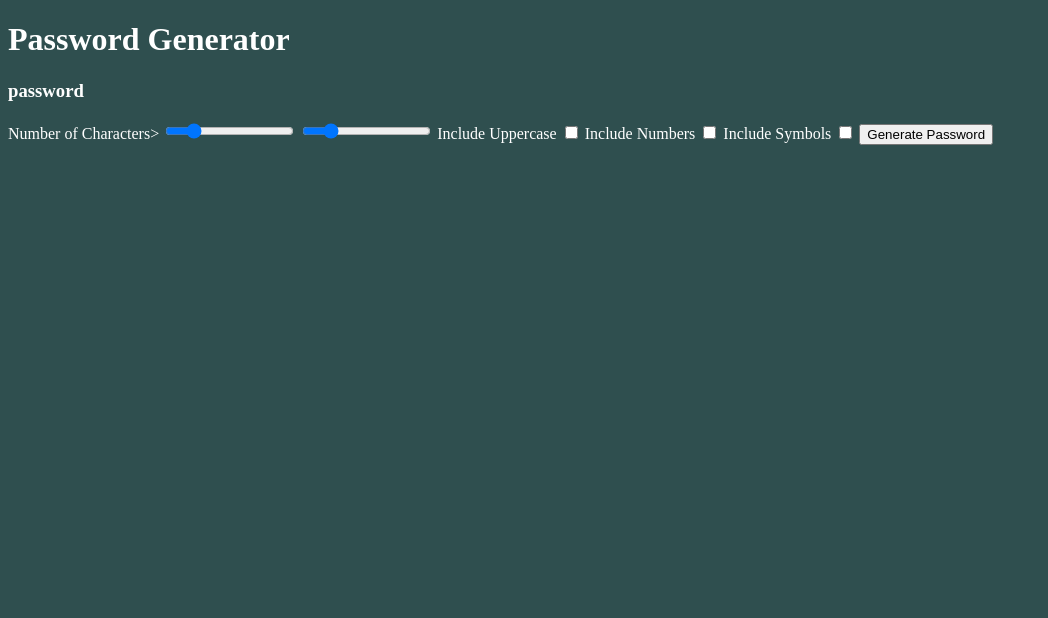
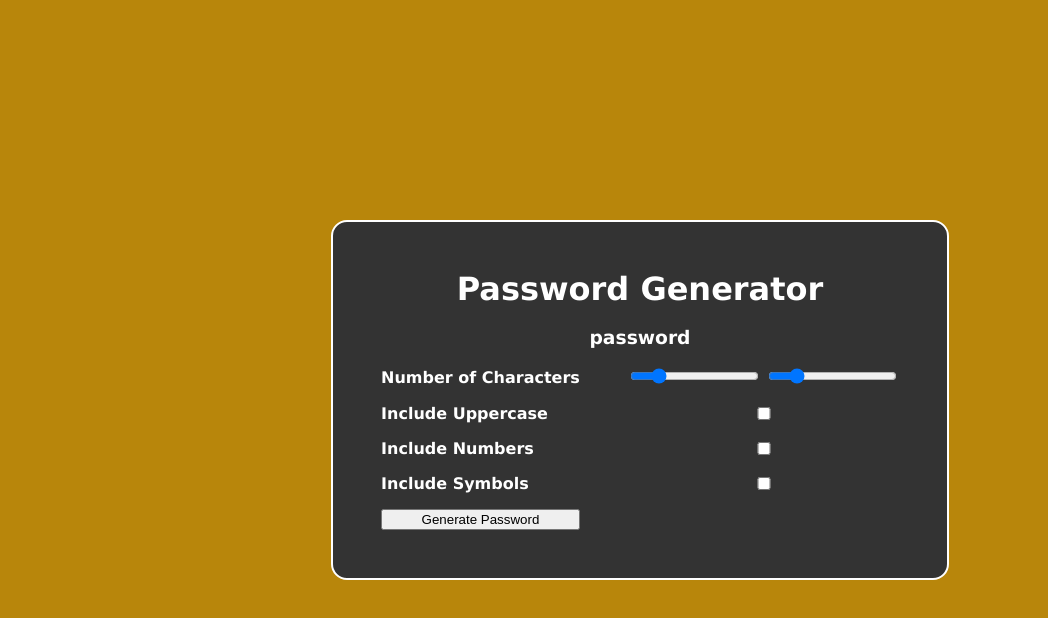
Before and after one commit to dguydalton/JavaScript-Password-Generator, a plain HTML site: page index.html in a window 1280 px wide. Shown: the whole page, without its empty margins (0-1048 px from the left). Drawn offline with Linux system fonts and the light colour scheme.

Commit message:
pseudo code

```diff
--- a/index.html
+++ b/index.html
@@ -8,12 +8,14 @@
 </head>
 <body>
     <div class="container">
-        <h1>Password Generator</h1>
+        <h1 class="title">Password Generator</h1>
         <h3>password</h3>
-        <form>
-            <label for="">Number of Characters</label>>
-            <input type="range" min="1" max="50" value="10" id="characterAmountRange">
-            <input type="range" min="1" max="50" value="10" id="characterAmountNumber">
+        <form class="form">
+            <label for="">Number of Characters</label>
+            <div>
+                <input type="range" min="1" max="50" value="10" id="characterAmountRange">
+                <input type="range" min="1" max="50" value="10" id="characterAmountNumber">
+            </div>
 
             <label for="includeUppercase">Include Uppercase</label>
             <input type="checkbox" id="includeUppercase">
--- a/style.css
+++ b/style.css
@@ -1,5 +1,39 @@
 body {
-    background-color: darkslategray;
+    background-color: darkgoldenrod;
+    margin: 0;
     color: white;
+    min-height: 100vh;
+    display: flex;
+    justify-content: center;
+    align-items: center;
+    font-family: Verdana, Geneva, Tahoma, sans-serif;
+}
 
+.container {
+    background-color: #333;
+    padding: 3rem;
+    border-radius: 1rem;
+    border: 2px solid white;
+    display: flex;
+    justify-content: center;
+    align-items: center;
+    flex-direction: column;
 }
+
+.form {
+    display: grid;
+    grid-template-columns: auto auto;
+    row-gap: 1rem;
+    column-gap: 3rem;
+    justify-content: center;
+    align-items: center;
+}
+
+.title {
+    margin: 0;
+    text-align: center;
+}
+
+label {
+    font-weight: bold;
+}
```
